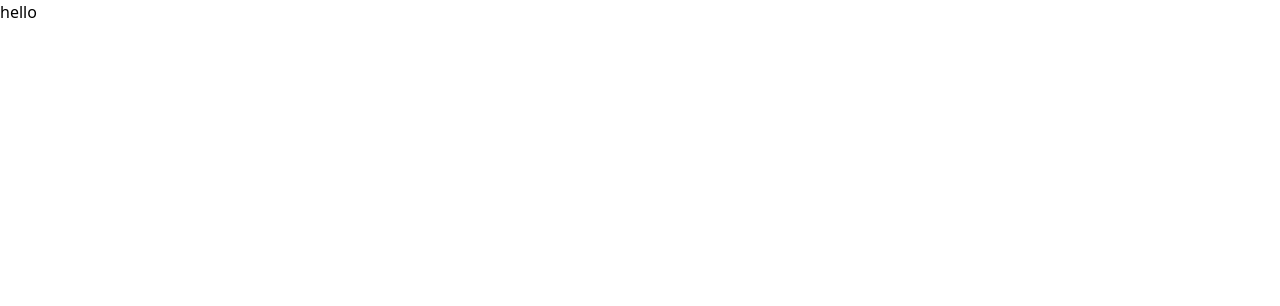
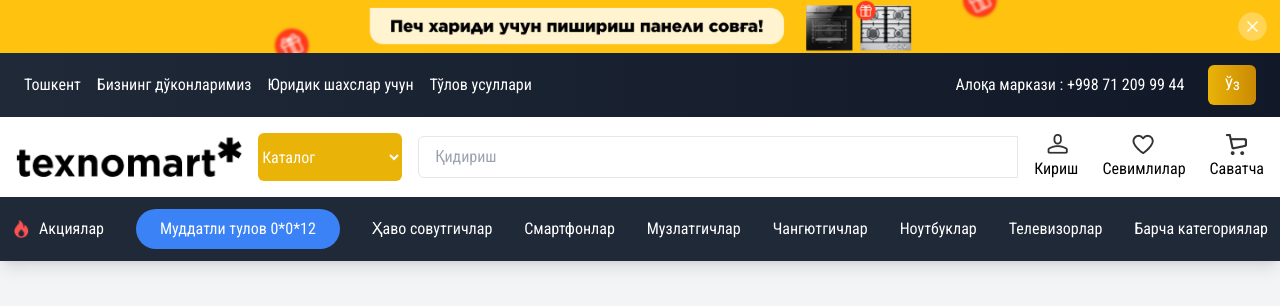
Before and after one commit to behhruz/texnomart_1088, a plain HTML site: page index.html in a window 1280 px wide. Drawn offline with nearby package versions, Linux system fonts and the light colour scheme.

Commit message:
header finished

```diff
--- a/index.html
+++ b/index.html
@@ -6,15 +6,80 @@
     <meta name="viewport" content="width=device-width, initial-scale=1.0">
     <title>Document</title>
     <script src="https://cdn.tailwindcss.com"></script>
-
+    <link href="https://fonts.googleapis.com/css2?family=Roboto+Condensed:ital,wght@0,100..900;1,100..900&display=swap" rel="stylesheet">
+    <style>
+        body {
+            font-family: 'Roboto Condensed', sans-serif;
+        }
+    </style>
 </head>
 
-<body>
+<body class="bg-gray-100">
+    <header class="bg-white shadow-lg">
+        <div class="logo_box">
+            <img src="/texnomart_1088/assets/img/Link.png" alt="Logo" class="h-auto mx-auto">
+        </div>
+        <div class="container mx-auto px-6 py-3 flex justify-between items-center bg-gradient-to-r from-gray-800 to-gray-900">
+            <nav class="hidden md:flex space-x-4">
+                <a href="#" class="text-white hover:text-yellow-400 transition duration-300">Тошкент</a>
+                <a href="#" class="text-white hover:text-yellow-400 transition duration-300">Бизнинг дўконларимиз</a>
+                <a href="#" class="text-white hover:text-yellow-400 transition duration-300">Юридик шахслар учун</a>
+                <a href="#" class="text-white hover:text-yellow-400 transition duration-300">Тўлов усуллари</a>
+            </nav>
 
-    <div>
-        hello
-    </div>
+            <div class="flex items-center space-x-6">
+                <span class="text-white">Aлоқа маркази : +998 71 209 99 44</span>
+                <button class="bg-gradient-to-r from-yellow-500 to-yellow-600 text-white px-4 py-2 rounded-md hover:bg-gradient-to-r hover:from-yellow-600 hover:to-yellow-700 transition duration-300">Ўз</button>
+            </div>
+        </div>
 
+        <div class="flex items-center justify-center gap-4 p-4">
+            <div class="flex items-center">
+                <img src="/texnomart_1088/assets/icons/Link → texnomart-logo.3b2791c.svg.png" alt="Logo" class="h-10">
+            </div>
+            <div>
+                <select class="bg-yellow-500 text-white w-36 h-12 rounded-md hover:bg-yellow-600 transition duration-300">
+                    <option value="servise">Каталог</option>
+                    <option value="servise">Услуга2</option>
+                    <option value="servise">Услуга3</option>
+                </select>
+            </div>
+            <div class="flex items-center">
+                <input type="text" placeholder="Қидириш"
+                    class="w-[600px] px-4 py-2 border rounded-l-md focus:outline-none focus:ring-2 focus:ring-yellow-400">
+            </div>
+            <div class="flex gap-6">
+                <div class="flex items-center flex-col text-center">
+                    <img src="/texnomart_1088/assets/icons/login-user.330bc91.svg.png" alt="Login" class="h-6 ">
+                    <p class="hover:text-yellow-500 transition duration-300">Кириш</p>
+                </div>
+                <div class="flex items-center flex-col text-center">
+                    <img src="/texnomart_1088/assets/icons/header-like.213624c.svg.png" alt="Favorites" class="h-6">
+                    <p class="hover:text-yellow-500 transition duration-300">Севимлилар</p>
+                </div>
+                <div class="flex items-center flex-col text-center">
+                    <img src="/texnomart_1088/assets/icons/header-basket.04697d5.svg.png" alt="Basket" class="h-6">
+                    <p class="hover:text-yellow-500 transition duration-300">Саватча</p>
+                </div>
+            </div>
+        </div>
+
+        <div class="bg-gray-800 py-3">
+            <ul class="flex justify-center gap-8 items-center text-white">
+                <li class="flex items-center gap-2 hover:text-yellow-500 transition duration-300">
+                    <img src="/texnomart_1088/assets/icons/image fill.png" alt="" class="h-5"> Aкциялар
+                </li>
+                <li class="bg-blue-500 hover:bg-blue-600 h-10 rounded-full text-white px-6 flex items-center justify-center transition duration-300">Муддатли тулов 0*0*12</li>
+                <li class="hover:text-yellow-500 transition duration-300">Ҳаво совутгичлар</li>
+                <li class="hover:text-yellow-500 transition duration-300">Смартфонлар</li>
+                <li class="hover:text-yellow-500 transition duration-300">Музлатгичлар</li>
+                <li class="hover:text-yellow-500 transition duration-300">Чангютгичлар</li>
+                <li class="hover:text-yellow-500 transition duration-300">Ноутбуклар</li>
+                <li class="hover:text-yellow-500 transition duration-300">Телевизорлар</li>
+                <li class="hover:text-yellow-500 transition duration-300">Барча категориялар</li>
+            </ul>
+        </div>
+    </header>
 
     <script src="./script.js"></script>
     <script src="./tailwind.config.js"></script>
```
Also changed, not shown: assets/icons/Link → texnomart-logo.3b2791c.svg.png (added), assets/icons/SVG.png (added), assets/icons/globus-lang.af443f5.svg.png (added), assets/icons/header-basket.04697d5.svg.png (added), assets/icons/header-like.213624c.svg.png (added), assets/icons/header-location.c6b9bf0.svg.png (added), assets/icons/image fill.png (added), assets/icons/login-user.330bc91.svg.png (added), assets/img/Link.png (renamed from assets/Link.png), 3 other files.
